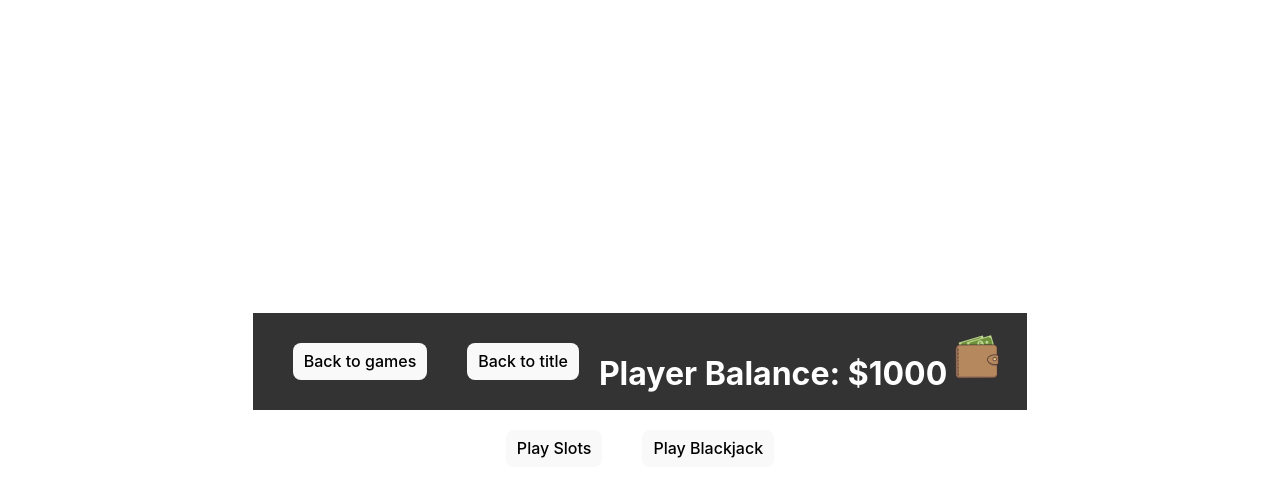
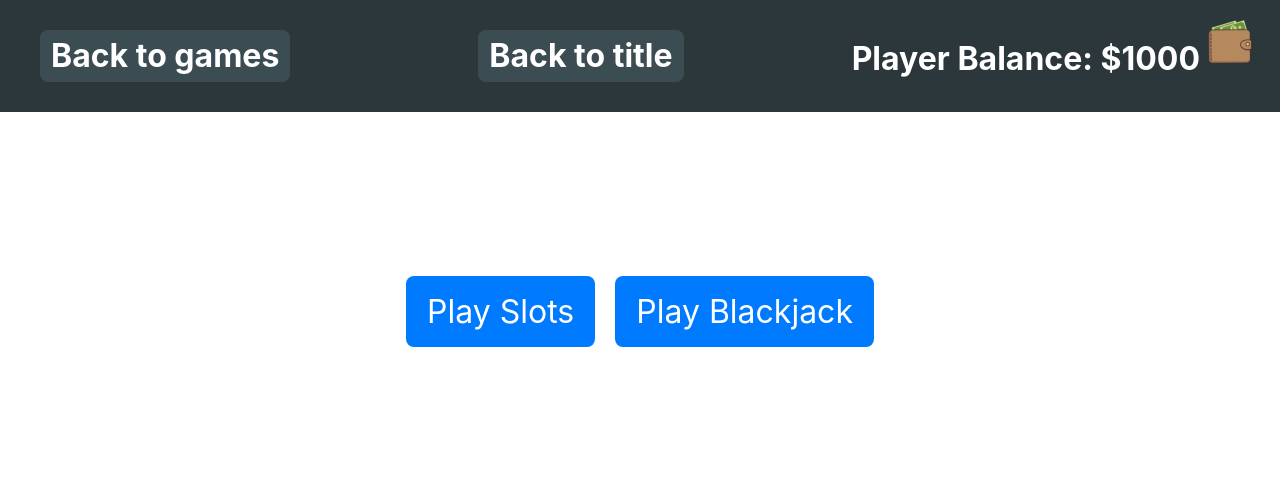
Before and after one commit to ThomasClifton/CasinoSim, a React (Vite) app: page /casino in a window 1280 px wide. Shown: the top 496 px of the page. Built offline with nearby package versions, Linux system fonts and the light colour scheme.

Commit message:
got started on css overhaul

```diff
--- a/src/components/header.tsx
+++ b/src/components/header.tsx
@@ -34,12 +34,12 @@ class Header extends React.Component<{ balance: any }> {
             <div className="app-header">
                 <div>
                     <Link to="/casino">
-                        <button>Back to games</button>
+                        <button className="header-button">Back to games</button>
                     </Link>
                 </div>
                 <div>
                     <Link to="/">
-                        <button>Back to title</button>
+                        <button className="header-button">Back to title</button>
                     </Link>
                 </div>
                 <div className="header-balance">
--- a/src/containers/CasinoContainer.tsx
+++ b/src/containers/CasinoContainer.tsx
@@ -1,8 +1,7 @@
 import { Link } from 'react-router-dom';
-import '../styles/_home.css';
 import Header from "../components/header.tsx";
 import { useState } from 'react'
-//import '../styles/_casino.css';
+import '../styles/_casino.css';
 
 const Casino = () => {
     const [playerBalance, setPlayerBalance] = useState(1000)
--- a/src/containers/SlotsGameContainer.tsx
+++ b/src/containers/SlotsGameContainer.tsx
@@ -36,14 +36,14 @@ const Slots = () => {
     return (
         <div className="slotsPage">
             <Header balance={1000}/>
-            <div className="slotsContainer">
+            <div className="slots-container">
                 {selectedItems.map((selectedItem, index) => (
                     <div className="column" key={index}>
                         {selectedItem && <img src={slotsImages[selectedItem]} alt={selectedItem} />}
                     </div>
                 ))}
             </div>
-            <button id="slotsHandle" onClick={handleSpinClick}>
+            <button id="slots-handle" onClick={handleSpinClick}>
                 <img src="./src/assets/Slots/slotshandle.png" height="150px"/>
             </button>
 
--- /dev/null
+++ b/src/styles/_casino.css
@@ -0,0 +1,19 @@
+.casino-container {
+    display: flex;
+    flex-direction: column;
+    justify-content: center;
+    align-items: center;
+    height: 50vh;
+}
+
+.casino-buttons button {
+    padding: 10px 20px;
+    font-size: 32px;
+    background-color: #007bff;
+    color: #fff;
+    margin: 0 10px;
+}
+
+.casino-buttons button:hover {
+    background-color: #0056b3;
+}
--- a/src/styles/_header.css
+++ b/src/styles/_header.css
@@ -1,18 +1,21 @@
 .app-header {
-    background-color: #333;
+    background-color: #2b373b;
     color: white;
     display: flex;
     justify-content: space-between;
-    align-items: center;
     padding: 10px 20px;
-    width: 100%;
-    top: 0;
-    left: 0;
 }
 
-button {
+.header-button {
     font-size: 32px;
-    padding: 5px 10px;
+    font-weight: bold;
+    color: white;
+    padding: 0 10px;
+    background-color: #3c4c53;
+}
+
+.header-button:hover {
+    background-color: #334147;
 }
 
 .header-balance {
--- a/src/styles/_home.css
+++ b/src/styles/_home.css
@@ -22,8 +22,6 @@
     font-size: 32px;
     background-color: #007bff;
     color: #fff;
-    border: none;
-    cursor: pointer;
     margin: 0 10px;
 }
 
--- a/src/styles/_slots.css
+++ b/src/styles/_slots.css
@@ -1,4 +1,4 @@
-.slotsContainer {
+.slots-container {
     width: 350px;
     height: 30%;
     border: 1px solid black;
--- a/src/styles/main.css
+++ b/src/styles/main.css
@@ -1,111 +1,10 @@
-#root {
-    max-width: 1280px;
-    margin: 0 auto;
-    padding: 2rem;
+body {
     text-align: center;
-}
-
-.logo {
-    height: 6em;
-    padding: 1.5em;
-    will-change: filter;
-    transition: filter 300ms;
-}
-.logo:hover {
-    filter: drop-shadow(0 0 2em #646cffaa);
-}
-.logo.react:hover {
-    filter: drop-shadow(0 0 2em #61dafbaa);
-}
-
-@keyframes logo-spin {
-    from {
-        transform: rotate(0deg);
-    }
-    to {
-        transform: rotate(360deg);
-    }
-}
-
-@media (prefers-reduced-motion: no-preference) {
-    a:nth-of-type(2) .logo {
-        animation: logo-spin infinite 20s linear;
-    }
-}
-
-.card {
-    padding: 2em;
-}
-
-.read-the-docs {
-    color: #888;
-}
-
-:root {
-    font-family: Inter, system-ui, Avenir, Helvetica, Arial, sans-serif;
-    line-height: 1.5;
-    font-weight: 400;
-
-    color-scheme: light dark;
-    color: rgba(255, 255, 255, 0.87);
-    background-color: #242424;
-
-    font-synthesis: none;
-    text-rendering: optimizeLegibility;
-    -webkit-font-smoothing: antialiased;
-    -moz-osx-font-smoothing: grayscale;
-}
-
-a {
-    font-weight: 500;
-    color: #646cff;
-    text-decoration: inherit;
-}
-a:hover {
-    color: #535bf2;
-}
-
-body {
-    margin: 0;
-    display: flex;
-    place-items: center;
-    min-width: 320px;
-    min-height: 100vh;
-}
-
-h1 {
-    font-size: 3.2em;
-    line-height: 1.1;
 }
 
 button {
     border-radius: 8px;
     border: 1px solid transparent;
-    padding: 0.6em 1.2em;
-    font-size: 1em;
-    font-weight: 500;
-    font-family: inherit;
-    background-color: #1a1a1a;
     cursor: pointer;
-    transition: border-color 0.25s;
+    transition: background-color 0.25s;
 }
-button:hover {
-    border-color: #646cff;
-}
-button:focus,
-button:focus-visible {
-    outline: 4px auto -webkit-focus-ring-color;
-}
-
-@media (prefers-color-scheme: light) {
-    :root {
-        color: #213547;
-        background-color: #ffffff;
-    }
-    a:hover {
-        color: #747bff;
-    }
-    button {
-        background-color: #f9f9f9;
-    }
-}
```
